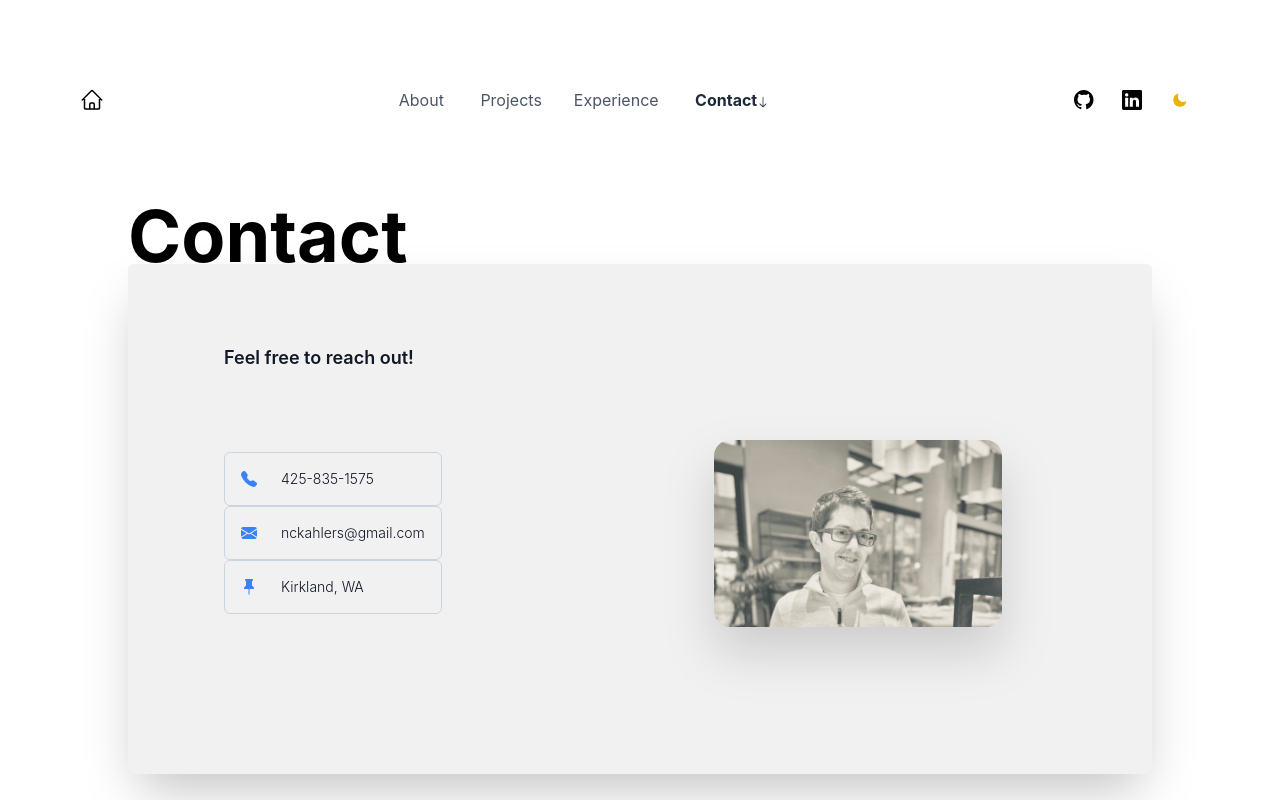
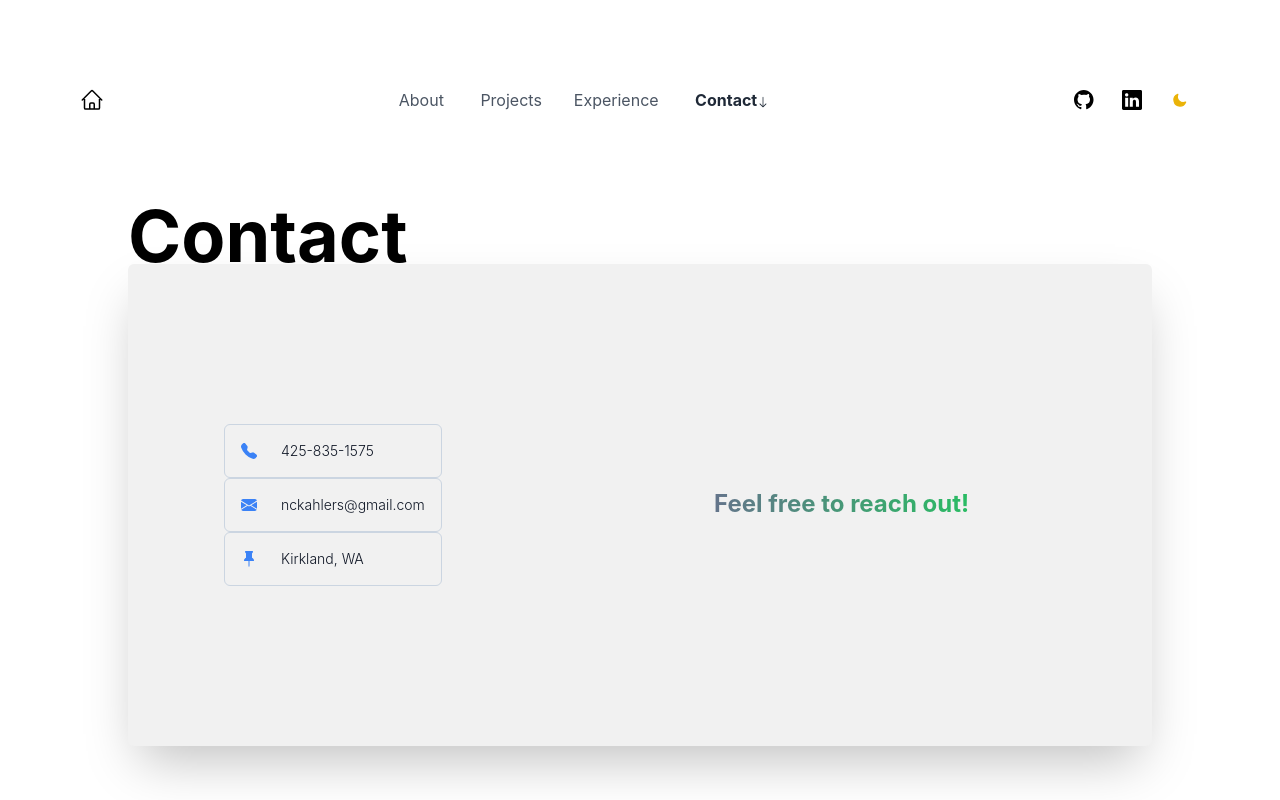
Before and after one commit to numenor-dev/portfolio, a Next.js app: page /contact in a window 1280 px wide. Shown: the top 800 px of the page. Built offline with nearby package versions, Linux system fonts and the light colour scheme.

Commit message:
Removed Contact Us Image and added text with looping gradient

```diff
--- a/components/Contact.js
+++ b/components/Contact.js
@@ -10,11 +10,6 @@ export default function Contact() {
       <div className="rounded-md shadow-2xl bg-[#F1F1F1] dark:bg-gray-900 p-4 md:p-10 lg:p-20 max-w-5xl mx-auto mb-44 -mt-24">
         <div className="grid grid-cols-1 md:grid-cols-2 gap-2">
           <div className="md:ml-4">
-            <header className="">
-              <h1 className="text-gray-900 dark:text-gray-50 font-semibold text-lg">
-                Feel free to reach out!
-              </h1>
-            </header>
             <div className="icons-container inline-flex flex-col my-20">
               <div className="flex flex-row items-center space-x-6 rounded-md
                 border border-slate-300 dark:border-slate-600
@@ -113,8 +108,8 @@ export default function Contact() {
             </div> */}
           </div>
           <div className="hidden md:inline-block">
-              <div className="w-72 mx-auto mt-24">
-                <img src={userData.contactAvatar} alt="Contact Avatar" className="drop-shadow-2xl rounded-2xl" />
+              <div className="w-72 mx-auto mt-36">
+               <p className="animate-text bg-gradient-to-r from-slate-500 via-green-500 to-blue-900 bg-clip-text text-transparent text-2xl font-bold">Feel free to reach out!</p>
               </div>
             </div>
           {/* <form className="form rounded-lg bg-white p-4 flex flex-col">
--- a/tailwind.config.js
+++ b/tailwind.config.js
@@ -5,6 +5,21 @@ module.exports = {
   darkMode: "class", // or 'media' or 'class'
   theme: {
     extend: {
+      animation: {
+        text: 'text 4s ease-in-out infinite',
+      },
+      keyframes: {
+        text: {
+          '0%, 100%': {
+            'background-size': '200% 200%',
+            'background-position': '0% 82%',
+          },
+          '50%': {
+            'background-size': '200% 200%',
+            'background-position': '100% 19%'
+          },
+        },
+      },
       transitionDuration: {
         0: "0ms",
         2000: "2000ms",
```
